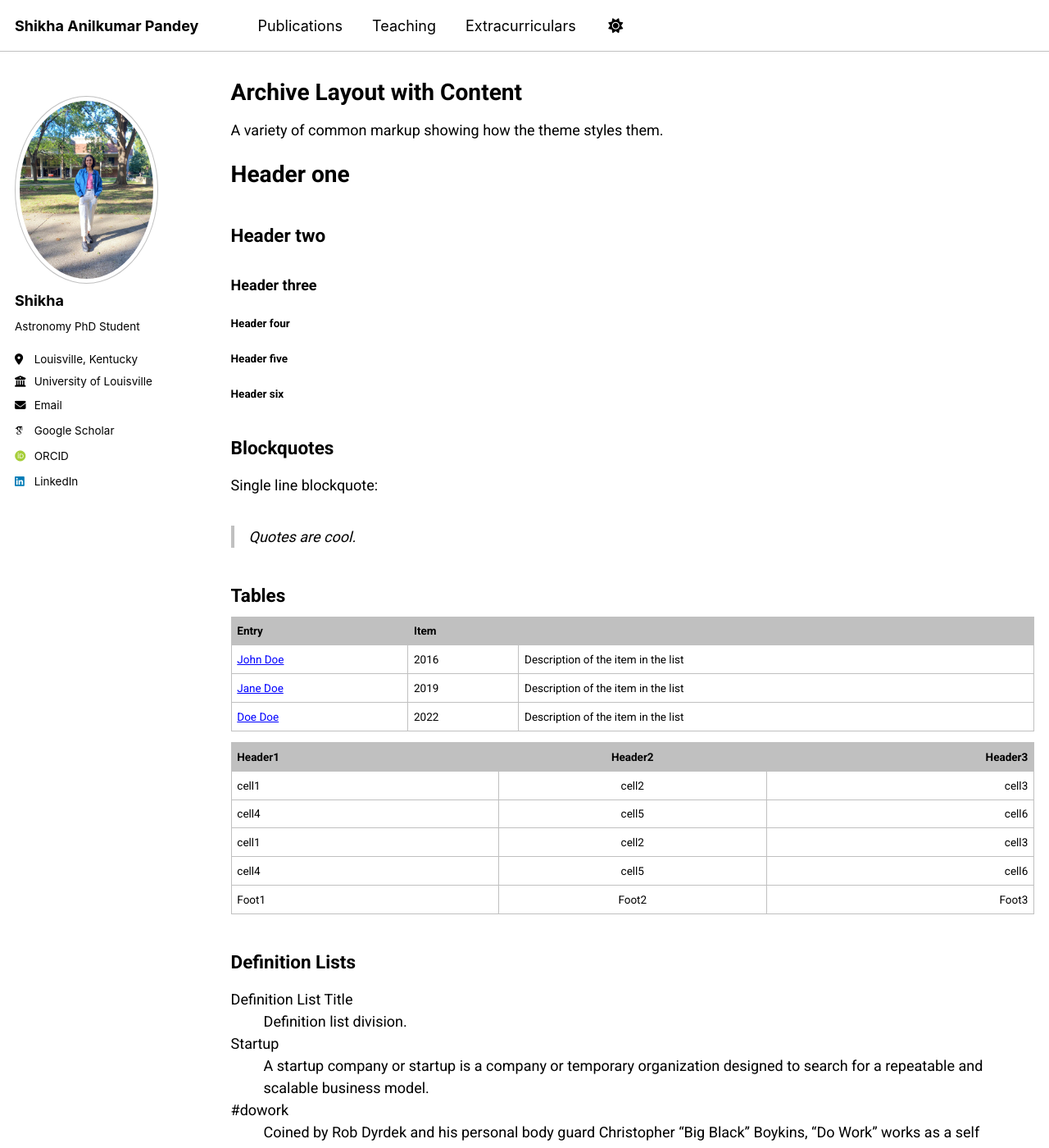
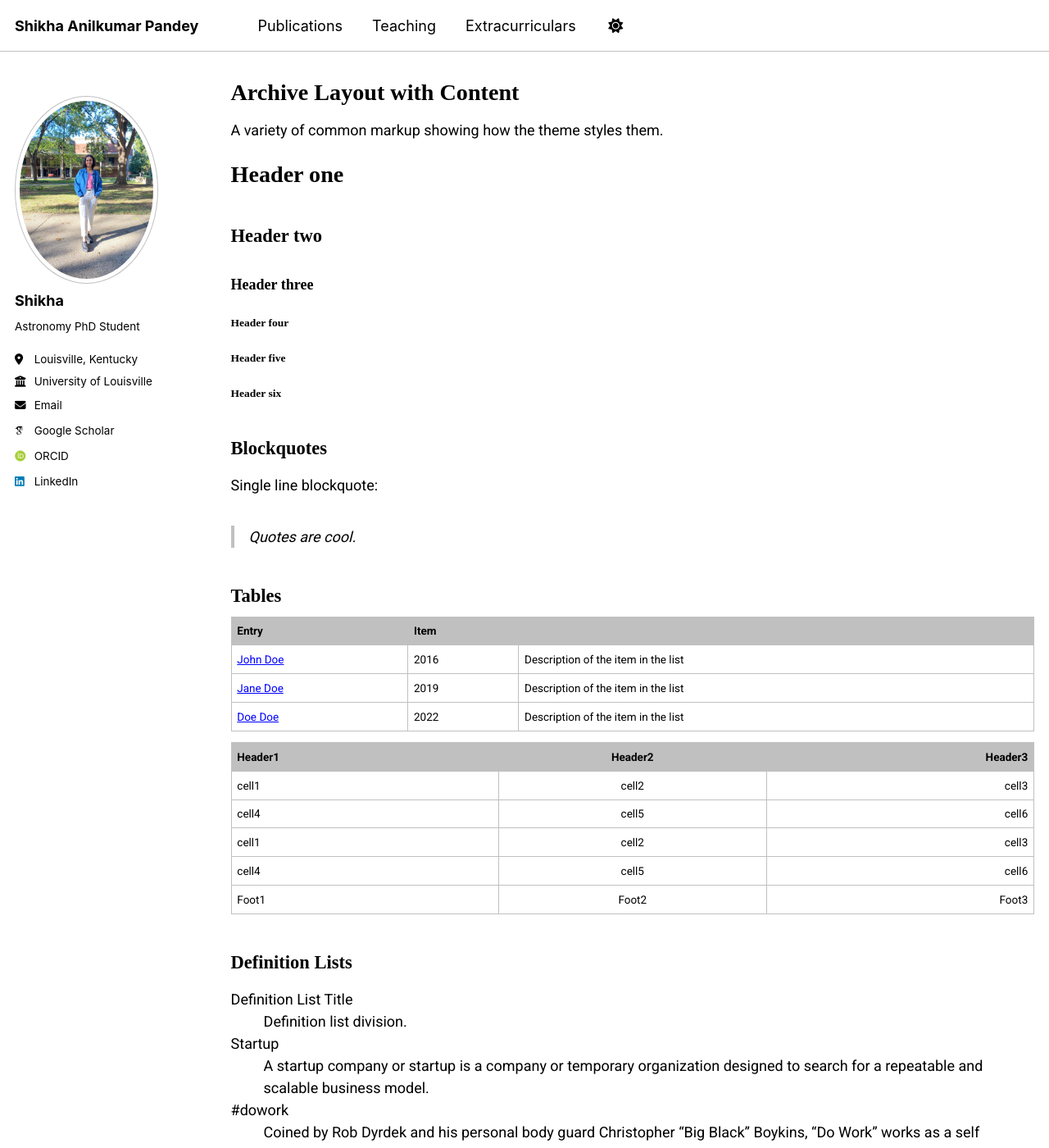
Before and after one commit to pshikha/pshikha.github.io, a Jekyll site: the page built from _pages/archive-layout-with-content.md, in a window 1280 px wide and 1400 px high. Shown: the whole window at 82% size. Built offline with Jekyll 4.4.1, drawn with Linux system fonts in a browser that asks for light colours; some web fonts are replaced; a script bundle is joined from its source files by our own code; library files that are not in the unit come from our copies.

Commit message:
Update _themes.scss

```diff
--- a/_sass/_themes.scss
+++ b/_sass/_themes.scss
@@ -40,7 +40,7 @@ $type-size-7                : 0.6875em; // ~11px
 $type-size-8                : 0.625em;  // ~10px
 
 $global-font-family         : 'Roboto', sans-serif;
-$header-font-family         : 'Roboto', sans-serif;
+$header-font-family         : 'Shantell sans', cursive;
 $caption-font-family        : 'Roboto', sans-serif;
 
 .life-title {
```
